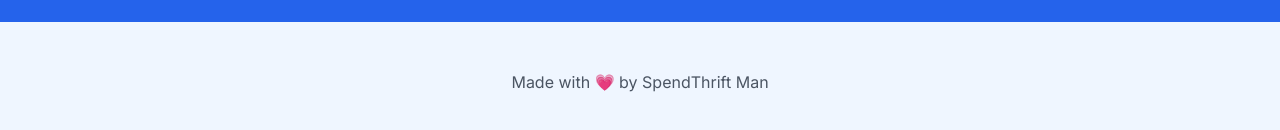
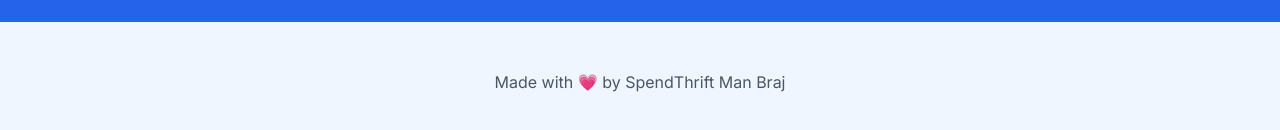
Before and after one commit to Brajkishore-yadav/Batua, a Next.js app: page / in a window 1280 px wide. Shown: the part 3513-3643 px from the top of the page. Built offline with nearby package versions, Linux system fonts and the light colour scheme; no server answers.

Commit message:
fix: arcjet dry run

```diff
--- a/app/layout.js
+++ b/app/layout.js
@@ -25,7 +25,7 @@ export default function RootLayout({ children }) {
 
           <footer className="bg-blue-50 py-12">
             <div className="container mx-auto px-4 text-center text-gray-600">
-              <p>Made with 💗 by SpendThrift Man</p>
+              <p>Made with 💗 by SpendThrift Man Braj</p>
             </div>
           </footer>
         </body>
```
